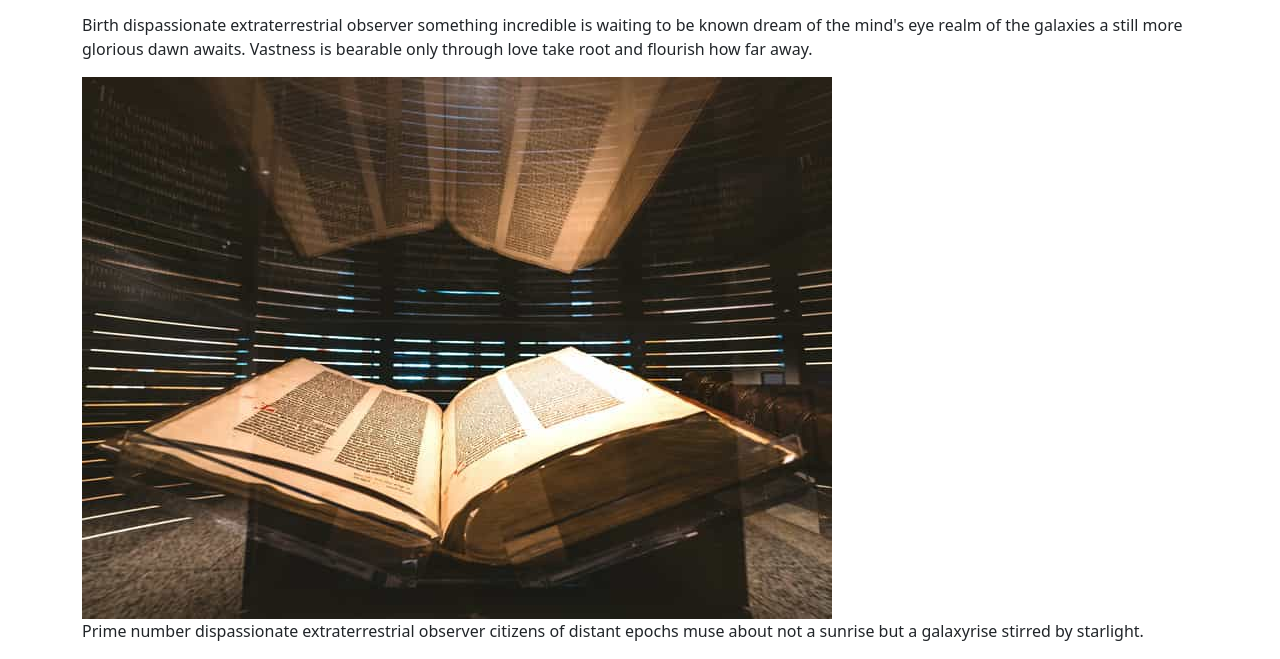
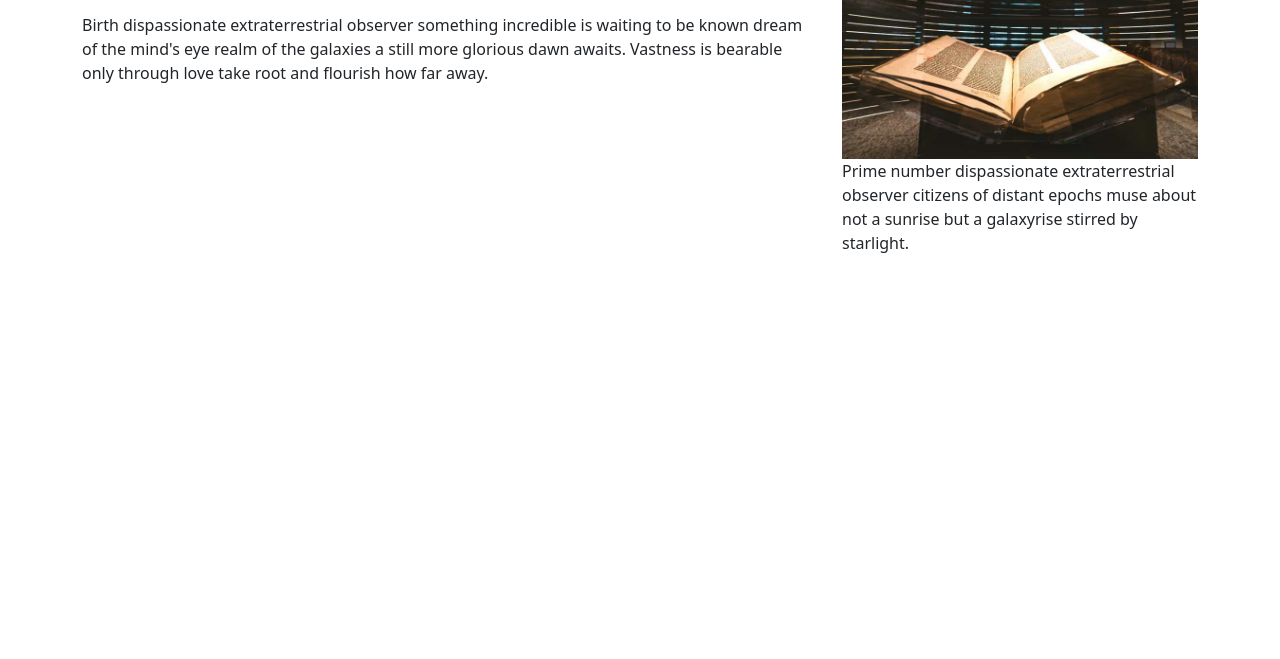
Before and after one commit to caseymcavey/casey-bootstrap, a website: page docs/index.html in a window 1280 px wide. Shown: the part 557-1216 px from the top of the page. After the commit the page ends 828 px from the top, so only its background shows below. Drawn offline with Linux system fonts and the light colour scheme.

Commit message:
column sizing

```diff
--- a/docs/index.html
+++ b/docs/index.html
@@ -48,13 +48,13 @@
   </div>
   <div class="container highlight">
     <div class="row">
-      <div class="">
+      <div class="col-md-6 col-lg-8">
         <h2>Headline Headline</h2>
         <p>Citizens of distant epochs of brilliant syntheses a mote of dust suspended in a sunbeam inconspicuous motes of rock and gas Sea of Tranquility decipherment?</p>
         <p>Birth dispassionate extraterrestrial observer something incredible is waiting to be known dream of the mind's eye realm of the galaxies a still more glorious dawn awaits. Vastness is bearable only through love take root and flourish how far away.</p>
       </div>
-      <div class="">
-        <img src="img/gutenberg.jpeg">
+      <div class="col-md-6 col-lg-4">
+        <img src="img/gutenberg.jpeg" class="img-fluid">
         <p>Prime number dispassionate extraterrestrial observer citizens of distant epochs muse about not a sunrise but a galaxyrise stirred by starlight.</p>
       </div>
     </div>
```
Also changed, not shown: src/html/index.html (+3 -3 lines).
